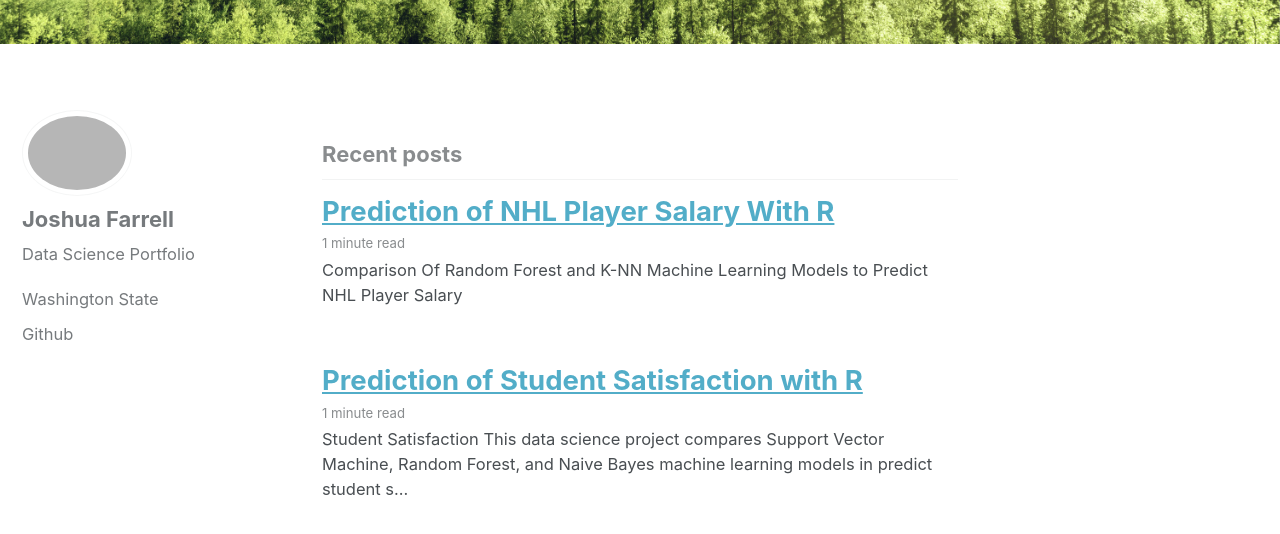
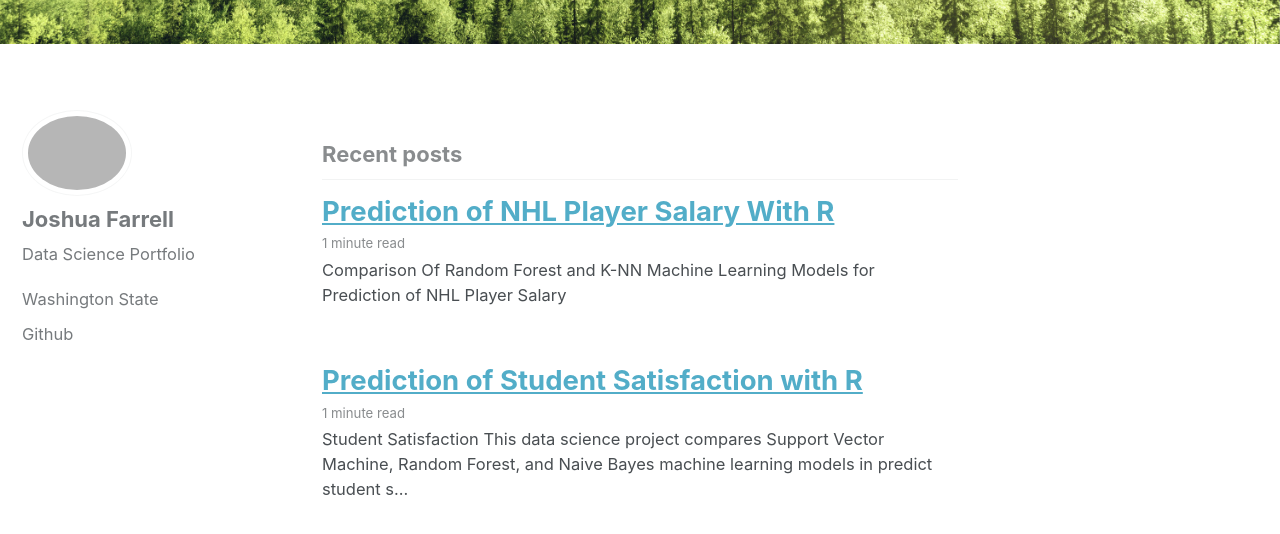
Before and after one commit to joshua-farrell/joshua-farrell.github.io, a Jekyll site: the page built from index.html, in a window 1280 px wide and 900 px high, scrolled down 386 px. Shown: the top 534 px of the window. Built offline with Jekyll 4.4.1, drawn with Linux system fonts in a browser that asks for light colours; the list of posts is cut into pages by our own code.

Commit message:
Update 2018-12-02-hockey.md

```diff
--- a/_posts/2018-12-02-hockey.md
+++ b/_posts/2018-12-02-hockey.md
@@ -3,7 +3,7 @@ title:  "Prediction of NHL Player Salary With R"
 date:   2018-12-15
 tags: [Machine Learning]
 ---
-## Comparison Of Random Forest and K-NN Machine Learning Models to Predict NHL Player Salary
+## Comparison Of Random Forest and K-NN Machine Learning Models for Prediction of NHL Player Salary
 
 In order to predict how much an NHL hockey player makes, many things are taken
 into consideration. What a player is worth, related to his future performance
```
